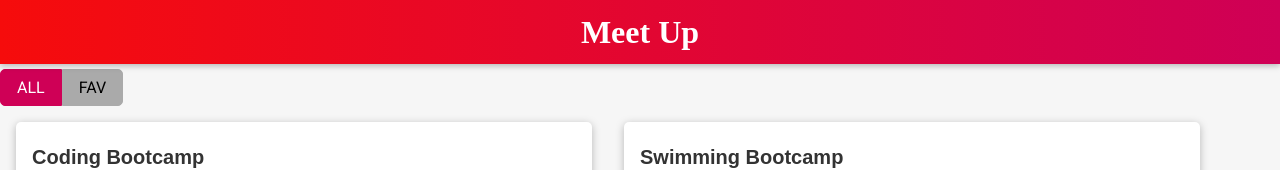
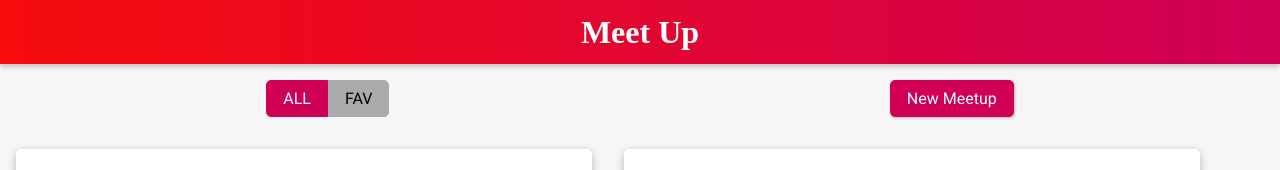
Before and after one commit to smarigowda/my-svelte-project, a Svelte app: page / in a window 1280 px wide. Shown: the top 170 px of the page. Built offline with nearby package versions, Linux system fonts and the light colour scheme.

Commit message:
SUC-45 new meetup button moved into MeetupGrid

```diff
--- a/src/App.svelte
+++ b/src/App.svelte
@@ -77,29 +77,12 @@
   };
 </script>
 
-<style>
-  .meetup-controls {
-    margin: 1rem;
-  }
-</style>
-
 <Header />
 
 <main id="meetups">
   {#if showMeetupDetail}
     <MeetupDetail on:close-details={handleCloseDetails} {detailsId} />
   {:else}
-    {#if !editMeetup}
-      <div class="meetup-controls">
-        <Button
-          type="button"
-          on:click={() => {
-            editMeetup = !editMeetup;
-          }}>
-          {editMeetup ? 'Close Form' : 'New Meetup'}
-        </Button>
-      </div>
-    {/if}
     {#if editMeetup}
       <EditMeetup
         on:addmeetup={handleAddMeetup}
@@ -115,6 +98,7 @@
       {meetups}
       on:togglefavourite={handleToggleFavourite}
       on:show-details={handleShowDetails}
-      on:edit-meetup={handleEditMeetup} />
+      on:edit-meetup={handleEditMeetup}
+      on:new-meetup={() => { editMeetup = true }}/>
   {/if}
 </main>
--- a/src/Meetups/MeetupGrid.svelte
+++ b/src/Meetups/MeetupGrid.svelte
@@ -1,7 +1,12 @@
 <script>
+  import { createEventDispatcher } from "svelte";
   import MeetupItem from "./MeetupItem.svelte";
   import MeetupFilter from "./MeetupFilter.svelte";
+  import Button from "../UI/Button.svelte";
+
   export let meetups;
+
+  let dispatch = createEventDispatcher();
   let favOnly = false;
   let filtered = [];
 
@@ -12,10 +17,26 @@
   }
 </script>
 
-<section id="meetup-filter">
+<style>
+  #meetup-controls {
+    margin: 1rem;
+    margin-top: 5rem;
+    display: flex;
+    justify-content: space-around;
+  }
+</style>
+
+<section id="meetup-controls">
   <MeetupFilter
     on:select-all={() => (favOnly = false)}
     on:select-fav={() => (favOnly = true)} />
+  <Button
+    type="button"
+    on:click={() => {
+      dispatch('new-meetup');
+    }}>
+    New Meetup
+  </Button>
 </section>
 {#each filtered as meetup}
   <MeetupItem {...meetup} on:togglefavourite on:show-details on:edit-meetup />
```
